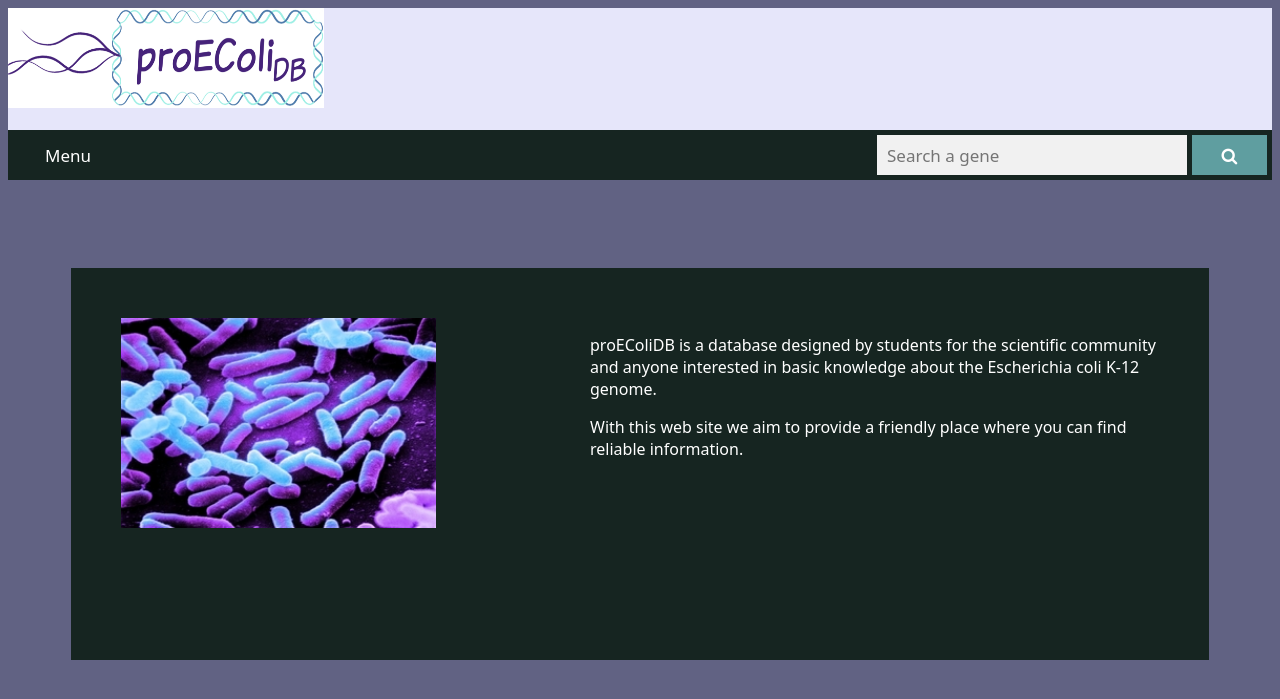
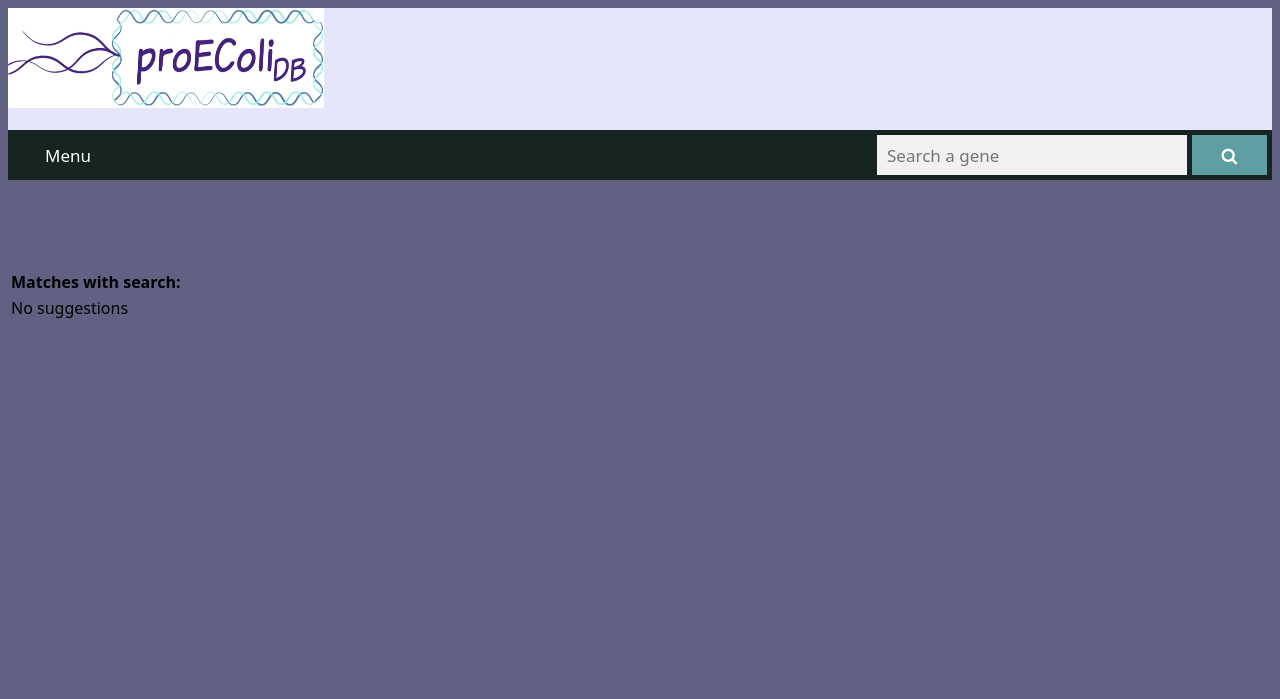
Before and after one commit to mpadilla905/proEColiDB, a PHP site: page /home.php in a window 1280 px wide. Shown: the top 699 px of the page. Run offline with PHP 8.4, Linux system fonts and the light colour scheme; some libraries are stand-ins or nearby versions.

Commit message:
busqueda predictiva del gen

```diff
--- a/home.php
+++ b/home.php
@@ -1,5 +1,7 @@
 <html>
  <head>
+  <meta charset="utf-8">
+  <title> proEColiDB </title>
   <link rel="stylesheet" href="./css/style_logo.css">
   <link rel="stylesheet" href="./css/style_menuu.css">
   <link rel="stylesheet" href="./css/style_search.css">
@@ -7,6 +9,36 @@
   <link rel="stylesheet" href="./css/style_homecontent.css">
   <link rel="icon" href="./imagenes/pEClogo.png" type="image/icon type">
   <link rel="stylesheet" href="https://cdnjs.cloudflare.com/ajax/libs/font-awesome/4.7.0/css/font-awesome.min.css">
+  <link rel="stylesheet" href="./css/style_preresult3.css">
+
+  <script src="http://code.jquery.com/jquery-1.9.1.js"></script>
+
+  <script>
+
+  $(document).ready(function() {
+      // default (no input)
+      $("#resultSearch").html('<table><th>Matches with search:</th><tr><td><p>No suggestions</p></tr></td>');
+  });
+
+  function buscar() {
+      var textoBusqueda = $("input#search").val();
+
+       if (textoBusqueda != "") {
+          $.post("predict_search.php", {valorBusqueda: textoBusqueda}, function(mensaje) {
+              $("#resultSearch").html(mensaje);
+           });
+       } else {
+          $("#resultSearch").html('<table><th>Matches with search:</th><tr><td><p>No suggestions</p></tr></td>');
+          };
+  };
+
+  // change the input on search box when clicked on a predicted search
+  function putOnInput(newValue) {
+      $("input#search").val(newValue);
+  };
+
+  </script>
+
 </head>
 <body>
   <div id="header">
@@ -29,19 +61,13 @@
             </div>
          </div>
          </div>
-    <form class="search_bar" method="get" action="result.php">
-      <input type="text" placeholder="Search a gene" name="search">
+        <form class="search_bar" method="get" action="results.php">
+          <input type="text" placeholder="Search a gene" name="search" id="search" autocomplete="off" onKeyUp="buscar();"/>
           <button type="submit"><i class="fa fa-search"></i></button>
         </form>
     </div>
   </div>
   <br></br><br></br>
-<div id="content">
-<img id="home_img" src="./imagenes/ecoli.jpg">
-<div class="text">
-<p>proEColiDB is a database designed by students for the scientific community and anyone interested in basic knowledge about the Escherichia coli K-12 genome.</p>
-<p>With this web site we aim to provide a friendly place where you can find reliable information. </p>
-</div>
-</div>
+  <div id="resultSearch"></div>
 </body>
 </html>
```
Lines whose indentation alone changed are shown as unchanged.
